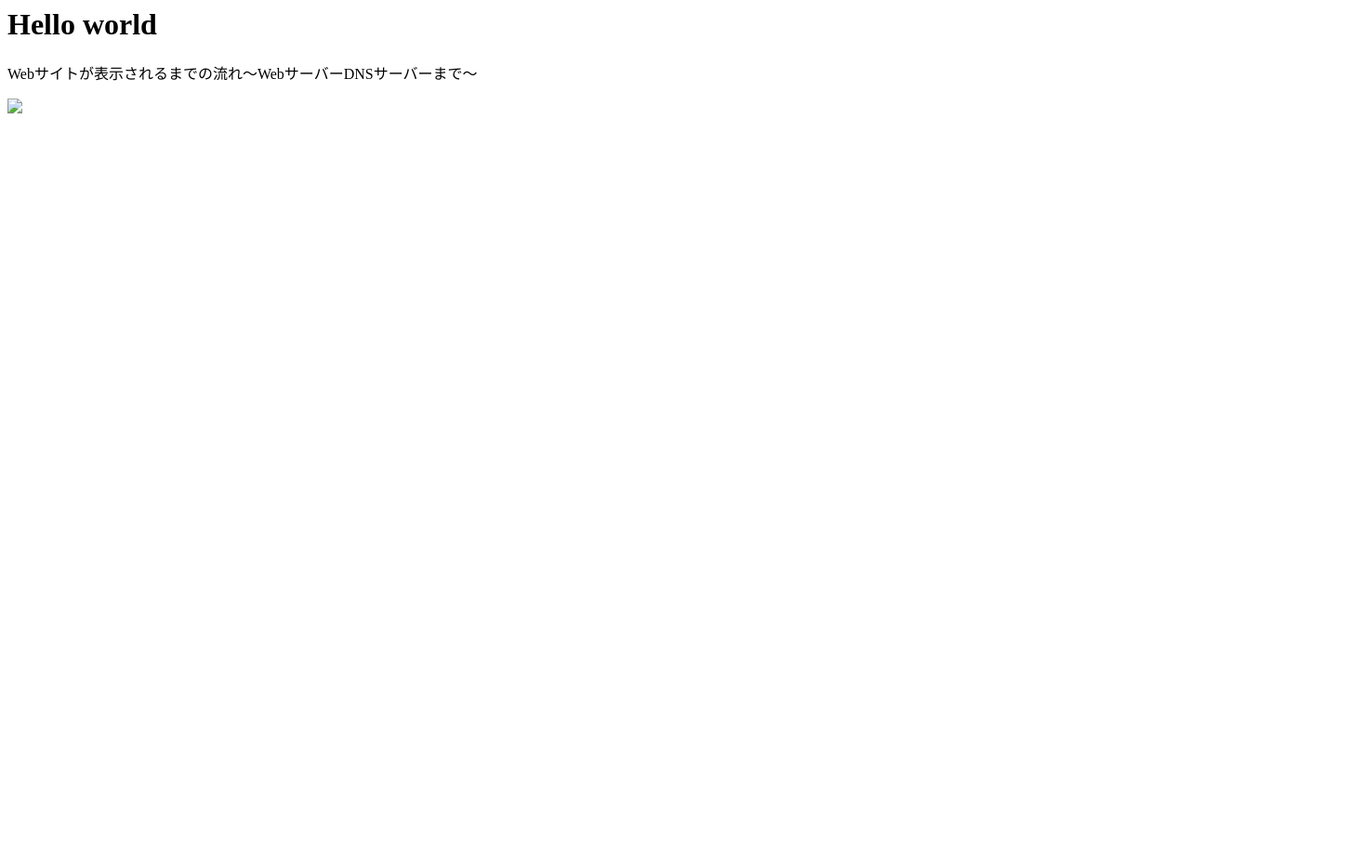
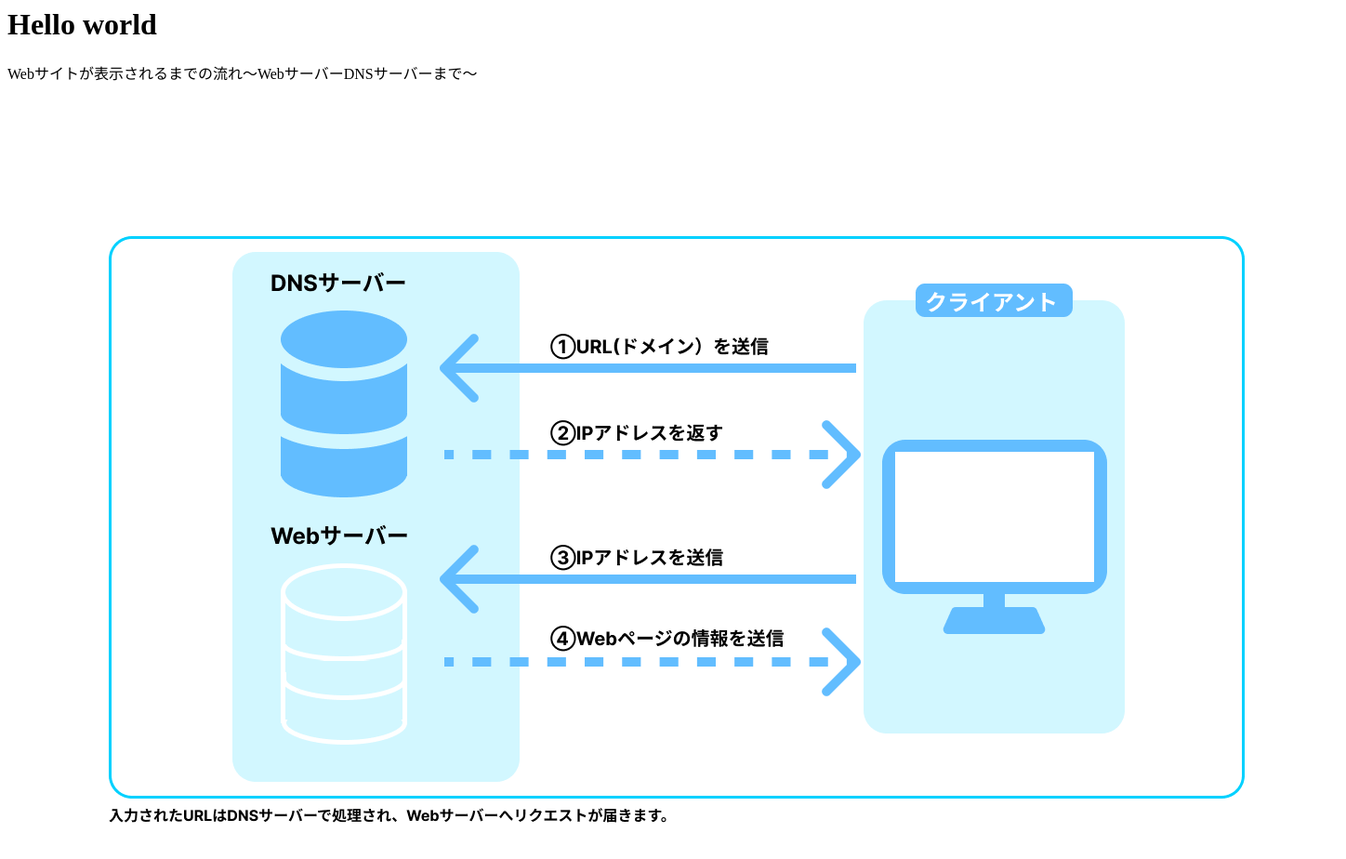
Before and after one commit to shibqtq/vol2, a plain HTML site: page index.html in a window 1280 px wide. Shown: the whole page at 93% size, 1448 px wide, since content can reach past the window. Before the commit the page ends 800 px from the top, so only its background shows below. Drawn offline with Linux system fonts and the light colour scheme.

Commit message:
Update index.html

```diff
--- a/index.html
+++ b/index.html
@@ -1,3 +1,3 @@
 <h1>Hello  world</h1>
 <p>Webサイトが表示されるまでの流れ〜WebサーバーDNSサーバーまで〜</p>
-<img src="i2124043web/vol2.png">
+<img src="vol2.png">
```
